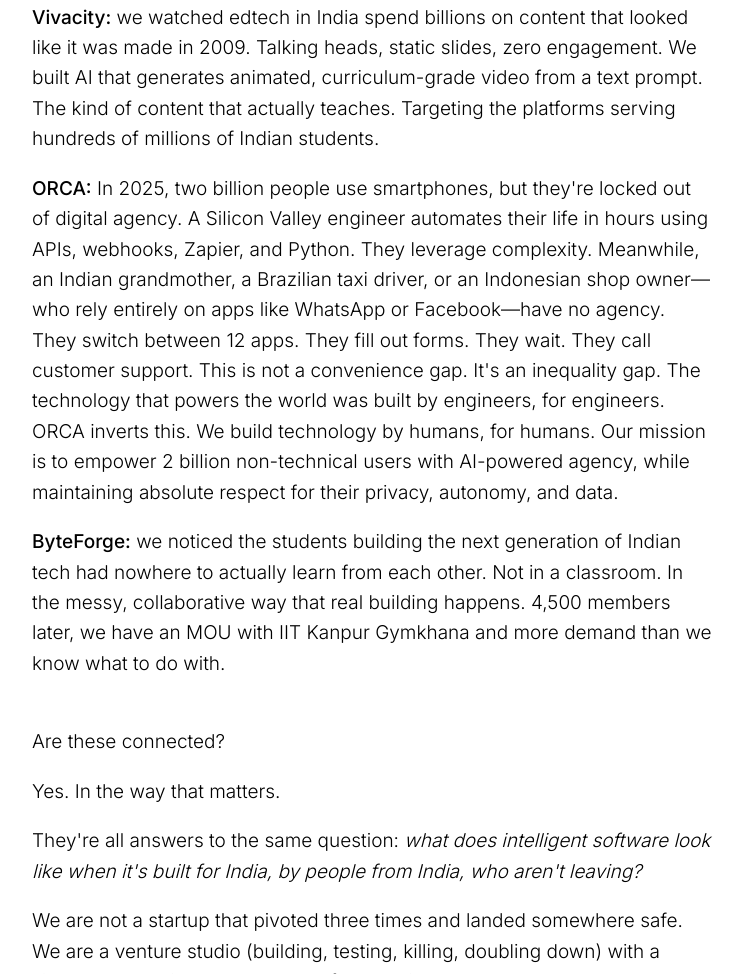
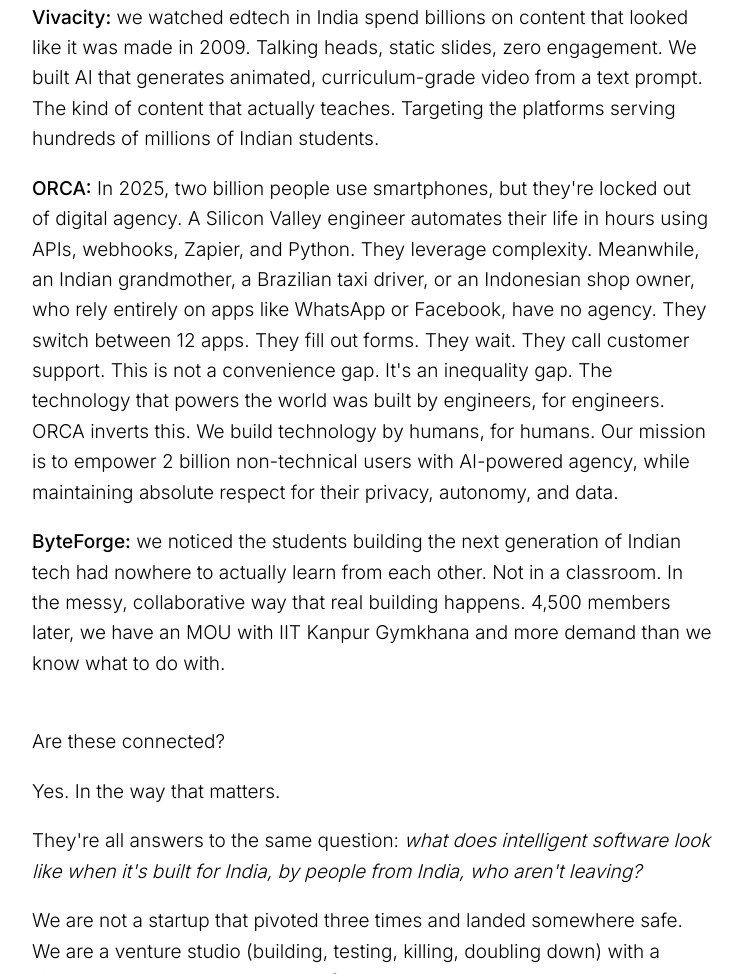
Before and after one commit to Pavitrakus/paxus-website, a plain HTML site: page index.html in a window 1280 px wide. Shown: the part 1342-2316 px from the top of the page, without its empty margins (268-1011 px from the left). Drawn offline with Linux system fonts and the light colour scheme.

Commit message:
Remove remaining em dashes and polish

```diff
--- a/index.html
+++ b/index.html
@@ -299,7 +299,7 @@
 
                 <p><strong>Vivacity:</strong> we watched edtech in India spend billions on content that looked like it was made in 2009. Talking heads, static slides, zero engagement. We built AI that generates animated, curriculum-grade video from a text prompt. The kind of content that actually teaches. Targeting the platforms serving hundreds of millions of Indian students.</p>
 
-                <p><strong>ORCA:</strong> In 2025, two billion people use smartphones, but they're locked out of digital agency. A Silicon Valley engineer automates their life in hours using APIs, webhooks, Zapier, and Python. They leverage complexity. Meanwhile, an Indian grandmother, a Brazilian taxi driver, or an Indonesian shop owner—who rely entirely on apps like WhatsApp or Facebook—have no agency. They switch between 12 apps. They fill out forms. They wait. They call customer support. This is not a convenience gap. It's an inequality gap. The technology that powers the world was built by engineers, for engineers. ORCA inverts this. We build technology by humans, for humans. Our mission is to empower 2 billion non-technical users with AI-powered agency, while maintaining absolute respect for their privacy, autonomy, and data.</p>
+                <p><strong>ORCA:</strong> In 2025, two billion people use smartphones, but they're locked out of digital agency. A Silicon Valley engineer automates their life in hours using APIs, webhooks, Zapier, and Python. They leverage complexity. Meanwhile, an Indian grandmother, a Brazilian taxi driver, or an Indonesian shop owner, who rely entirely on apps like WhatsApp or Facebook, have no agency. They switch between 12 apps. They fill out forms. They wait. They call customer support. This is not a convenience gap. It's an inequality gap. The technology that powers the world was built by engineers, for engineers. ORCA inverts this. We build technology by humans, for humans. Our mission is to empower 2 billion non-technical users with AI-powered agency, while maintaining absolute respect for their privacy, autonomy, and data.</p>
 
                 <p><strong>ByteForge:</strong> we noticed the students building the next generation of Indian tech had nowhere to actually learn from each other. Not in a classroom. In the messy, collaborative way that real building happens. 4,500 members later, we have an MOU with IIT Kanpur Gymkhana and more demand than we know what to do with.</p>
             </article>
```
